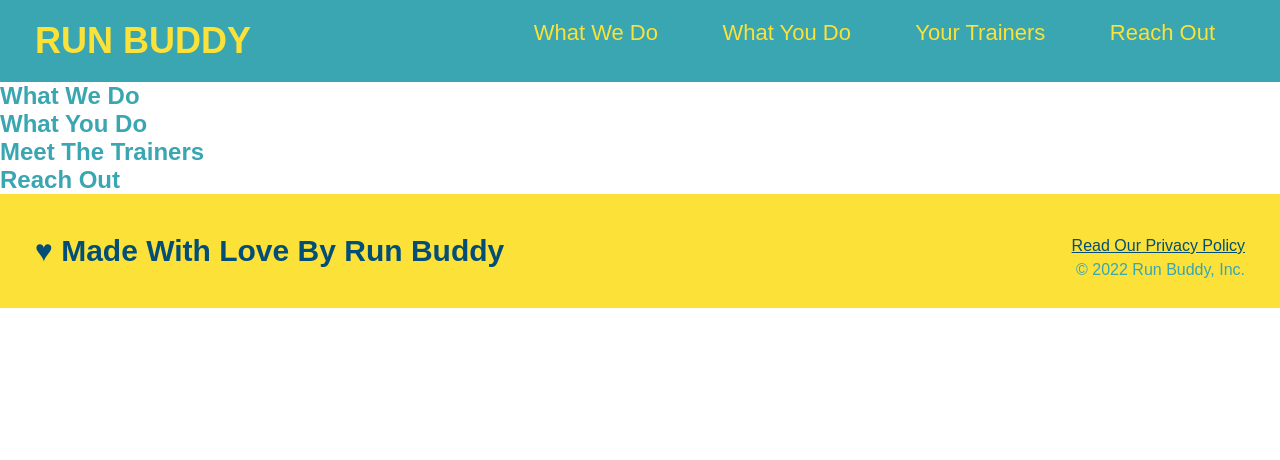
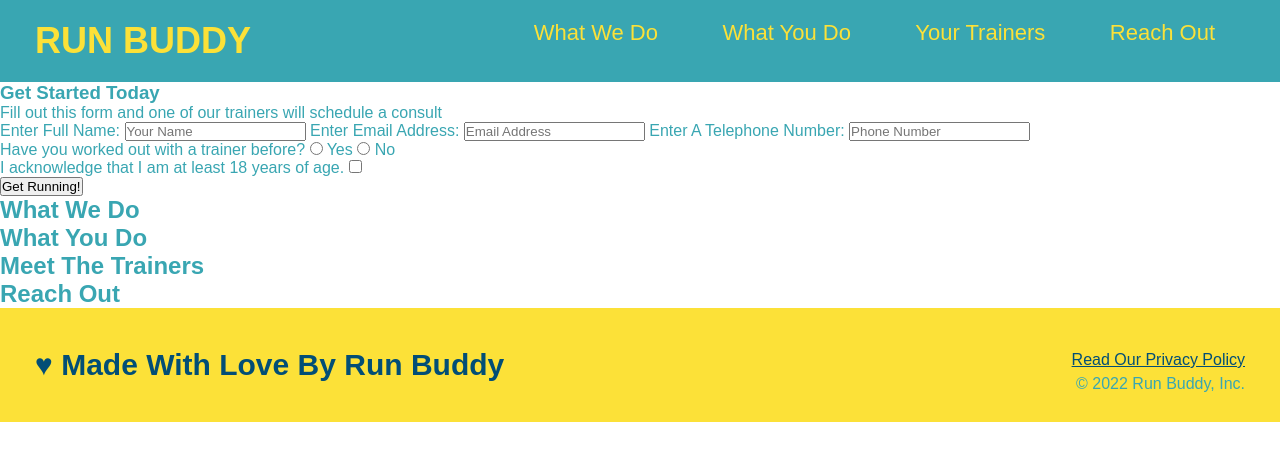
Before and after one commit to Ahsan-Zaidi/Run-Buddy, a plain HTML site: page index.html in a window 1280 px wide. Drawn offline with Linux system fonts and the light colour scheme.

Commit message:
Form input

```diff
--- a/index.html
+++ b/index.html
@@ -33,7 +33,36 @@
 
     <!--hero/jumbotron-->
     <section>
+        <div>
+            <h3>Get Started Today</h3>
+            <p>Fill out this form and one of our trainers will schedule a consult</p>
 
+            <!--Add form element-->
+            <form>
+                <label for="name">Enter Full Name:</label>
+                <input type="text" placeholder="Your Name" name="name" id="name" />
+                <label for="email">Enter Email Address:</label>
+                <input type="email" placeholder="Email Address" name="email" id="email" />
+                <label for="phone">Enter A Telephone Number:</label>
+                <input type="tel" placeholder="Phone Number" name="phone" id="phone" />
+                <p>
+                    Have you worked out with a trainer before?
+                    <input type="radio" name="trainer-confirm" id="trainer-yes" />
+                    <label for="trainer-yes">Yes</label>
+                    <input type="radio" name="trainer-confirm" id="trainer-no" />
+                    <label for="trainer-no">No</label>
+                </p>
+                <p>
+                    <label for="checkbox" >
+                        I acknowledge that I am at least 18 years of age.
+                    </label>
+                    <input type="checkbox" name="age-confirm" id="checkbox" />
+                </p>
+                <button type="submit">
+                    Get Running!
+                </button>
+            </form>
+        </div>
     </section>
 
     <!--What we do-->
```
